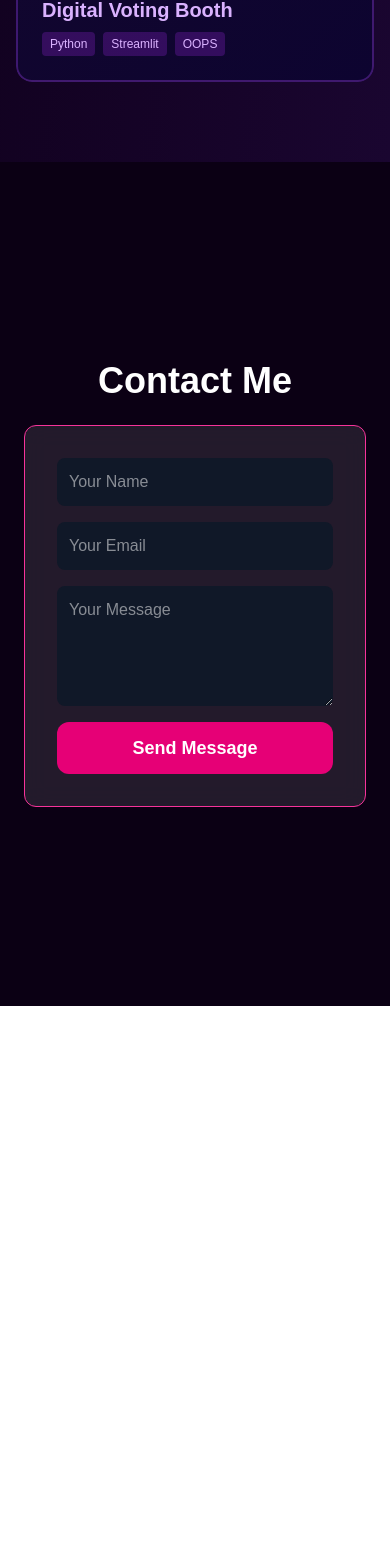
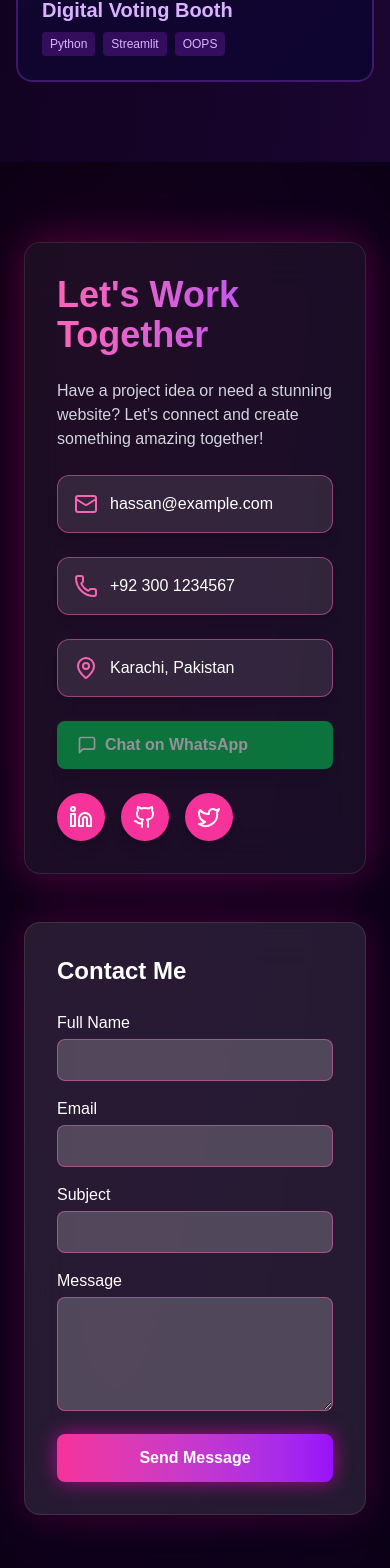
Before and after one commit to hassannadeemansari/Portfolio3, a Next.js app: page / in a window 390 px wide. Shown: the part 7131-8699 px from the top of the page. Before the commit the page ends 8137 px from the top, so only its background shows below. Built offline with nearby package versions, Linux system fonts and the light colour scheme.

Commit message:
Add files via upload

```diff
--- a/src/Compnents/ContactSection.tsx
+++ b/src/Compnents/ContactSection.tsx
@@ -1,40 +1,139 @@
 "use client";
-import { motion } from "framer-motion";
+import { useState } from "react";
+import { Mail, Phone, MapPin, Linkedin, Github, Twitter, MessageSquare } from "lucide-react";
 
 export default function ContactSection() {
+  const [form, setForm] = useState({ name: "", email: "", subject: "", message: "" });
+  const [loading, setLoading] = useState(false);
+  const [success, setSuccess] = useState<string | null>(null);
+
+  async function handleSubmit(e: React.FormEvent) {
+    e.preventDefault();
+    setLoading(true);
+
+    const res = await fetch("/api/contact", {
+      method: "POST",
+      headers: { "Content-Type": "application/json" },
+      body: JSON.stringify(form),
+    });
+
+    const data = await res.json();
+    setLoading(false);
+    setSuccess(data.msg ? data.msg[0] : "Message sent!");
+  }
+
   return (
-    <section className="min-h-screen bg-[#0b0014] text-white flex items-center justify-center py-20">
-      <div className="max-w-4xl w-full px-6 text-center">
-        <h2 className="text-4xl font-bold mb-6">Contact Me</h2>
-        <motion.form
-          initial={{ opacity: 0, y: 50 }}
-          whileInView={{ opacity: 1, y: 0 }}
-          transition={{ duration: 0.8 }}
-          className="flex flex-col gap-4 bg-white/10 p-8 rounded-xl backdrop-blur-md border border-pink-500"
+    <section className="relative bg-[#0B0014] py-20 px-6 flex justify-center overflow-hidden">
+      {/* 🔥 Animated Gradient Background */}
+      <div className="absolute inset-0 bg-gradient-to-br from-pink-600/10 via-purple-700/10 to-indigo-800/10 blur-3xl animate-pulse"></div>
+
+      <div className="grid md:grid-cols-2 gap-12 max-w-6xl w-full relative z-10">
+
+        {/* ✅ Left Side - Contact Info */}
+        <div className="text-white space-y-6 p-8 rounded-2xl backdrop-blur-xl bg-white/5 border border-white/10 shadow-[0_0_40px_rgba(255,0,150,0.3)]">
+          <h2 className="text-4xl font-extrabold bg-gradient-to-r from-pink-400 to-purple-500 bg-clip-text text-transparent">
+            Let's Work Together
+          </h2>
+          <p className="text-gray-300">
+            Have a project idea or need a stunning website? Let’s connect and create something amazing together!
+          </p>
+
+          {/* Info Cards */}
+          <InfoCard icon={<Mail />} text="hassan@example.com" />
+          <InfoCard icon={<Phone />} text="+92 300 1234567" />
+          <InfoCard icon={<MapPin />} text="Karachi, Pakistan" />
+
+          {/* ✅ WhatsApp Button */}
+          <a
+            href="https://wa.me/923001234567"
+            target="_blank"
+            rel="noopener noreferrer"
+            className="flex items-center gap-2 bg-green-500 hover:bg-green-600 px-5 py-3 rounded-lg font-semibold transition shadow-lg animate-pulse hover:scale-105"
+          >
+            <MessageSquare className="text-white" size={20} />
+            Chat on WhatsApp
+          </a>
+
+          {/* Social Icons */}
+          <div className="flex gap-4 mt-6">
+            <SocialIcon href="https://linkedin.com" icon={<Linkedin />} />
+            <SocialIcon href="https://github.com" icon={<Github />} />
+            <SocialIcon href="https://twitter.com" icon={<Twitter />} />
+          </div>
+        </div>
+
+        {/* ✅ Right Side - Contact Form */}
+        <form
+          onSubmit={handleSubmit}
+          className="p-8 rounded-2xl backdrop-blur-xl bg-white/10 border border-white/10 shadow-[0_0_40px_rgba(255,0,150,0.2)]"
         >
-          <input
-            type="text"
-            placeholder="Your Name"
-            className="p-3 rounded-lg bg-gray-900 text-white outline-none"
-          />
-          <input
-            type="email"
-            placeholder="Your Email"
-            className="p-3 rounded-lg bg-gray-900 text-white outline-none"
-          />
-          <textarea
-            placeholder="Your Message"
-            rows={4}
-            className="p-3 rounded-lg bg-gray-900 text-white outline-none"
-          />
+          <h3 className="text-2xl font-bold mb-6 text-white">Contact Me</h3>
+
+          <Input label="Full Name" type="text" onChange={(e:any) => setForm({ ...form, name: e.target.value })} />
+          <Input label="Email" type="email" onChange={(e:any) => setForm({ ...form, email: e.target.value })} />
+          <Input label="Subject" type="text" onChange={(e:any) => setForm({ ...form, subject: e.target.value })} />
+
+          <div className="mb-4">
+            <label className="block mb-1 font-medium text-white">Message</label>
+            <textarea
+              rows={4}
+              required
+              className="w-full px-4 py-2 border border-pink-400/50 bg-white/20 rounded-lg focus:ring-2 focus:ring-pink-500 text-white"
+              onChange={(e) => setForm({ ...form, message: e.target.value })}
+            ></textarea>
+          </div>
+
           <button
             type="submit"
-            className="px-6 py-3 bg-pink-600 rounded-xl text-lg font-semibold hover:bg-pink-700 transition"
+            disabled={loading}
+            className="w-full bg-gradient-to-r from-pink-500 to-purple-600 hover:opacity-90 text-white py-3 rounded-lg font-semibold transition shadow-[0_0_20px_rgba(255,0,200,0.6)] hover:scale-105"
           >
-            Send Message
+            {loading ? "Sending..." : "Send Message"}
           </button>
-        </motion.form>
+
+          {success && (
+            <p className="mt-4 text-green-400 font-medium text-center">{success}</p>
+          )}
+        </form>
       </div>
     </section>
   );
 }
+
+/* ✅ Reusable Input Component */
+function Input({ label, type, onChange }: { label: string; type: string; onChange: any }) {
+  return (
+    <div className="mb-4">
+      <label className="block mb-1 font-medium text-white">{label}</label>
+      <input
+        type={type}
+        required
+        className="w-full px-4 py-2 border border-pink-400/50 bg-white/20 text-white rounded-lg focus:ring-2 focus:ring-pink-500"
+        onChange={onChange}
+      />
+    </div>
+  );
+}
+
+/* ✅ Info Card Component */
+function InfoCard({ icon, text }: { icon: React.ReactNode; text: string }) {
+  return (
+    <div className="flex items-center gap-3 bg-white/10 p-4 rounded-xl shadow-lg border border-pink-400/50 hover:scale-105 transition">
+      <div className="text-pink-400">{icon}</div>
+      <p>{text}</p>
+    </div>
+  );
+}
+
+/* ✅ Social Icon Component */
+function SocialIcon({ href, icon }: { href: string; icon: React.ReactNode }) {
+  return (
+    <a
+      href={href}
+      target="_blank"
+      className="p-3 rounded-full bg-pink-500 hover:bg-purple-600 transition shadow-lg hover:scale-110 hover:rotate-6"
+    >
+      {icon}
+    </a>
+  );
+}
```
